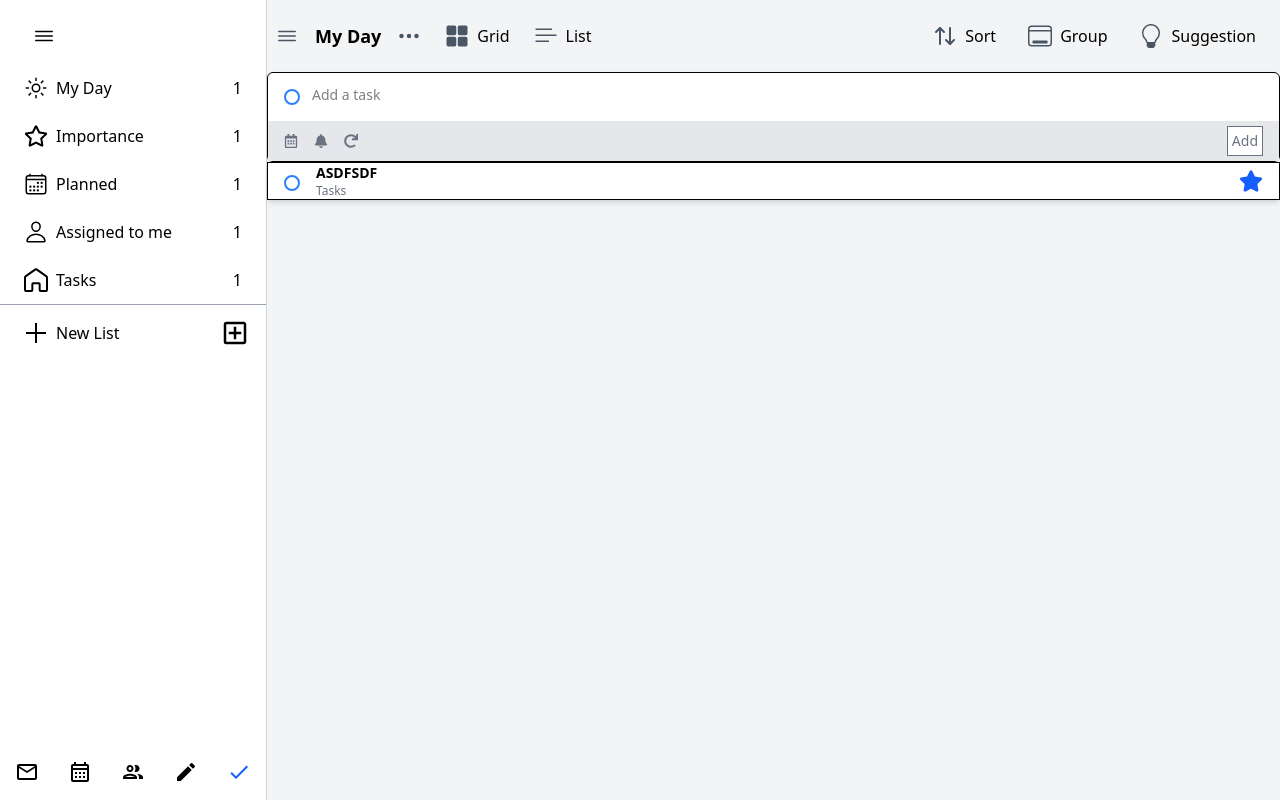
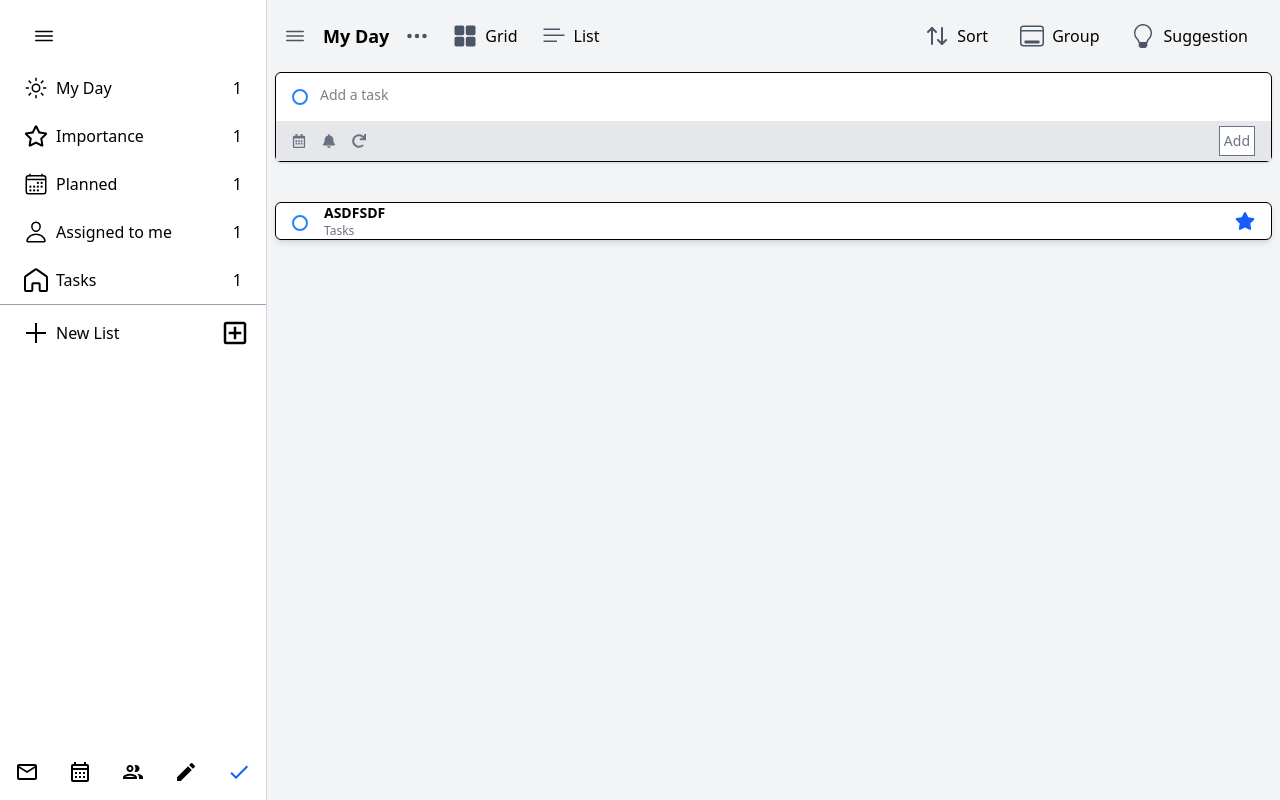
Before and after one commit to lizNguyen235/clone-to-do-list-microsoft-frontend, a React (Vite) app: page / in a window 1280 px wide. Built offline with nearby package versions, Linux system fonts and the light colour scheme.

Commit message:
thêm main layout

```diff
--- a/src/App.jsx
+++ b/src/App.jsx
@@ -6,9 +6,11 @@ import TaskCard from "./components/TaskCard";
 import MainLayout from "./components/MainLayout";
 
 function App() {
+  const [isOpen, setIsOpen] = useState(true);
   return (
-    <div>
-      <MainLayout />
+    <div className="flex flex-row min-h-screen min-w-screen">
+      <SideNavigationBar setIsOpen={setIsOpen} isOpen={isOpen} />
+      <MainLayout isOpen={isOpen} setIsOpen={setIsOpen} />
     </div>
   );
 }
--- a/src/components/MainLayout.jsx
+++ b/src/components/MainLayout.jsx
@@ -4,12 +4,9 @@ import TaskInput from "./TaskInput";
 import TopNavigationBar from "./TopNavigationBar,";
 import { useState } from "react";
 
-export default function MainLayout({}) {
-  const [isOpen, setIsOpen] = useState(true);
+export default function MainLayout({ isOpen, setIsOpen }) {
   return (
-    <div className="flex flex-row min-h-screen min-w-screen">
-      <SideNavigationBar setIsOpen={setIsOpen} isOpen={isOpen} />
-      <div className="w-full h-screen bg-gray-100">
+    <div className="w-full h-screen bg-gray-100 px-2">
       <TopNavigationBar
         label={"My Day"}
         setIsOpen={setIsOpen}
@@ -18,7 +15,5 @@ export default function MainLayout({}) {
       <TaskInput />
       <TaskCard title="ASDFSDF" subtitle="Tasks" />
     </div>
-      <div></div>
-    </div>
   );
 }
--- a/src/components/TaskCard.jsx
+++ b/src/components/TaskCard.jsx
@@ -6,7 +6,7 @@ export default function TaskCard({ title = "ASDFSDF", subtitle = "Tasks" }) {
 
   return (
     <div className="">
-      <div className="flex items-center justify-between bg-white shadow-md border px-[16px]">
+      <div className="flex items-center justify-between bg-white shadow-md border px-[16px] rounded-md">
         {/* Left: Radio & Text */}
         <div className="flex items-center gap-4">
           <div className="w-4 h-4 border-2 border-blue-500 rounded-full flex-shrink-0 mt-1"></div>
@@ -19,9 +19,9 @@ export default function TaskCard({ title = "ASDFSDF", subtitle = "Tasks" }) {
         {/* Right: Star icon */}
         <button onClick={() => setIsStarred(!isStarred)}>
           {isStarred ? (
-            <FaStar size={24} className="text-blue-600" />
+            <FaStar size={20} className="text-blue-600" />
           ) : (
-            <FaRegStar size={24} className="text-gray-400" />
+            <FaRegStar size={20} className="text-gray-400" />
           )}
         </button>
       </div>
--- a/src/components/TaskInput.jsx
+++ b/src/components/TaskInput.jsx
@@ -12,7 +12,7 @@ export default function TaskInput() {
   };
 
   return (
-    <div className=" bg-white rounded-md shadow-sm border">
+    <div className=" bg-white rounded-md shadow-sm border mb-10">
       <div className="flex items-center space-x-2 px-4 pt-2">
         <div className="w-4 h-4 border-2 border-blue-500 rounded-full flex-shrink-0 mt-1"></div>
         <input
```
Lines whose indentation alone changed are shown as unchanged.
